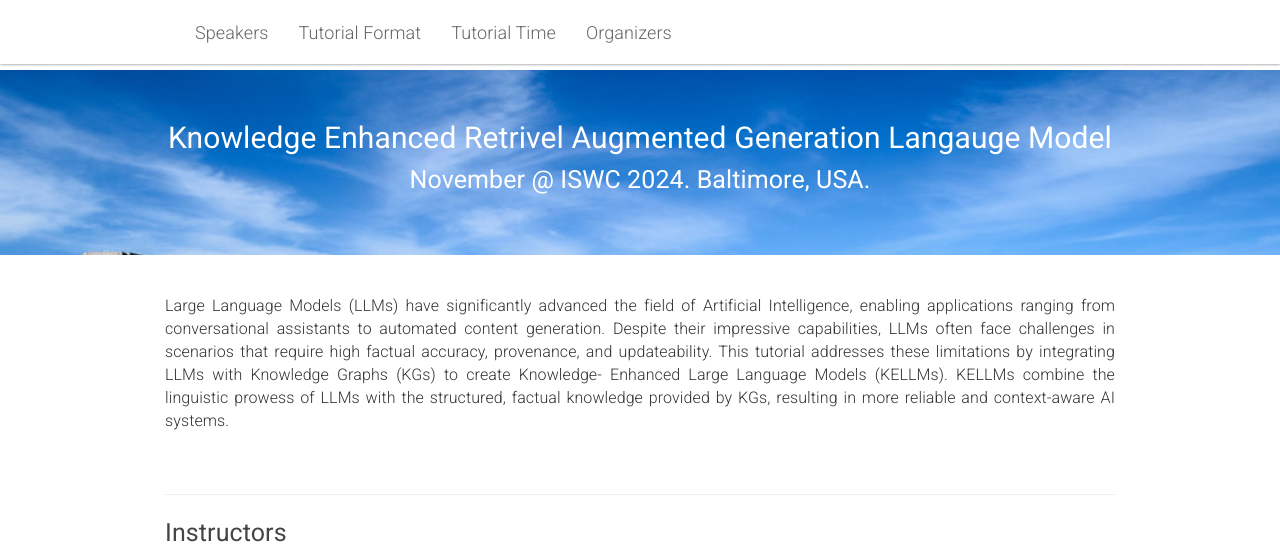
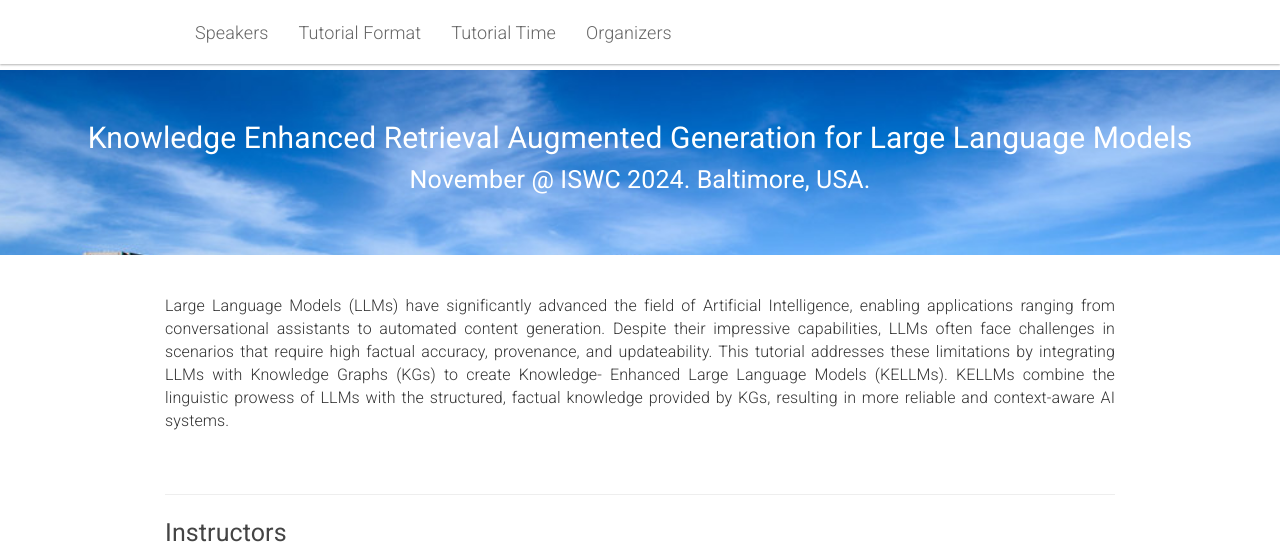
Before and after one commit to kellm-fit/kellm-fit.github.io, a Jekyll site: the page built from _pages/home.md, in a window 1280 px wide and 900 px high, cut to the strip 0-554 px from the top of the window. Built offline with Jekyll 4.4.1, drawn with Linux system fonts in a browser that asks for light colours.

Commit message:
Fixing title and Slots description

```diff
--- a/_includes/header.html
+++ b/_includes/header.html
@@ -34,7 +34,7 @@
 <div class="row" id="title">
   <div class="col-xs-12">
     <center>
-      <h1>Knowledge Enhanced Retrivel Augmented Generation Langauge Model</h1>
+      <h1>Knowledge Enhanced Retrieval Augmented Generation for Large Language Models</h1>
     </center>
     <center>
       <h2>November @ ISWC 2024. Baltimore, USA.</h2>
```
Also changed, not shown: 1 other file.
